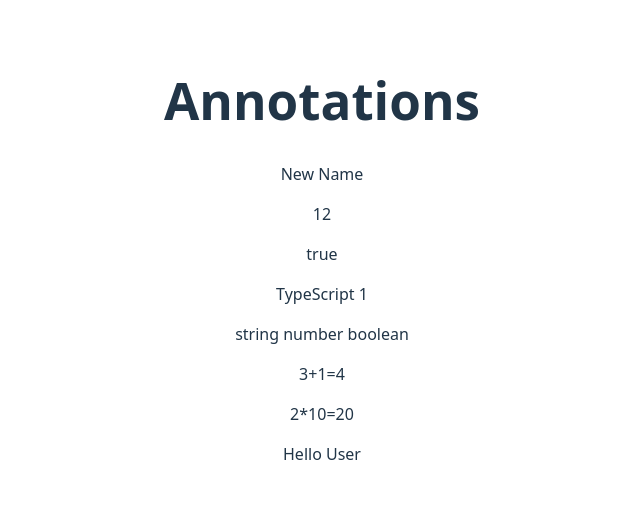
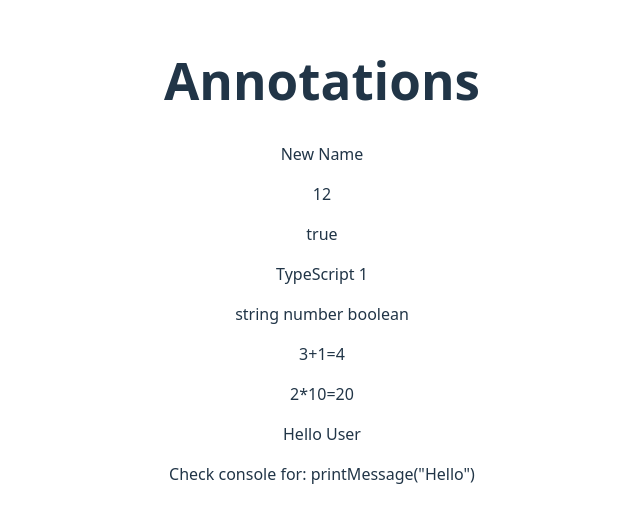
Before and after one commit to Hrisshhii/react-practice, a React (Vite) app in the folder Typescript-practice/: page / in a window 1280 px wide. Shown: the part 140-662 px from the top of the page, without its empty margins (318-958 px from the left). Built offline with nearby package versions, Linux system fonts and the light colour scheme.

Commit message:
void returning function example

```diff
--- a/Typescript-practice/src/App.tsx
+++ b/Typescript-practice/src/App.tsx
@@ -4,7 +4,7 @@ import { Annotations } from './Basics/Annotations'
 function App() {
   return (
     <>
-      <Annotations />
+      {<Annotations />}
     </>
   )
 }
--- a/Typescript-practice/src/Basics/Annotations.tsx
+++ b/Typescript-practice/src/Basics/Annotations.tsx
@@ -43,7 +43,7 @@ const res=double(2,10);
 console.log(res);
 
 // Default parameters
-function greet(person="Anonoymous"){
+function greet(person="Anonymous"){
   return `Hello ${person}`
 }
 let greetRes=greet();
@@ -64,6 +64,12 @@ const dubRet=(x:number): number => {
 returnRes=dubRet(4);
 console.log(returnRes);
 
+//Void type
+function printMessage(msg: string): void{
+  console.log(`Message: ${msg}`);
+};
+printMessage("Hello");
+
 export function Annotations(){
     return (
     <>
@@ -77,6 +83,7 @@ export function Annotations(){
         <p>3+1={result}</p>
         <p>2*10={res}</p>
         <p>{greetRes}</p>
+        <p>Check console for: printMessage("Hello")</p>
       </div>
     </>
   );
```
